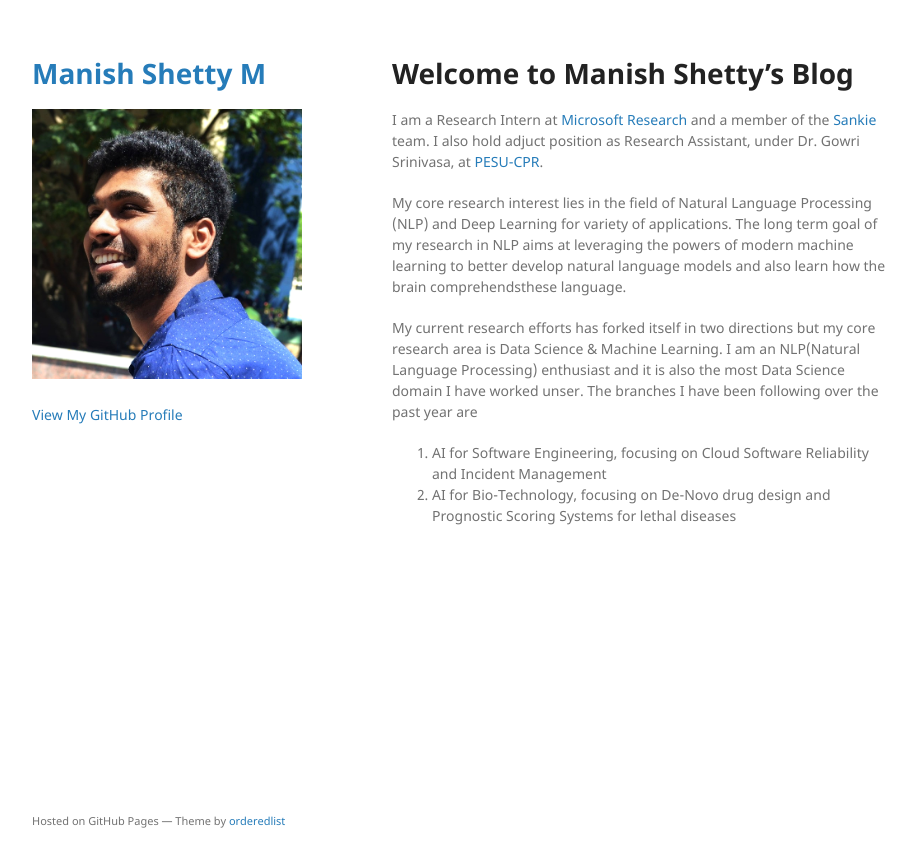
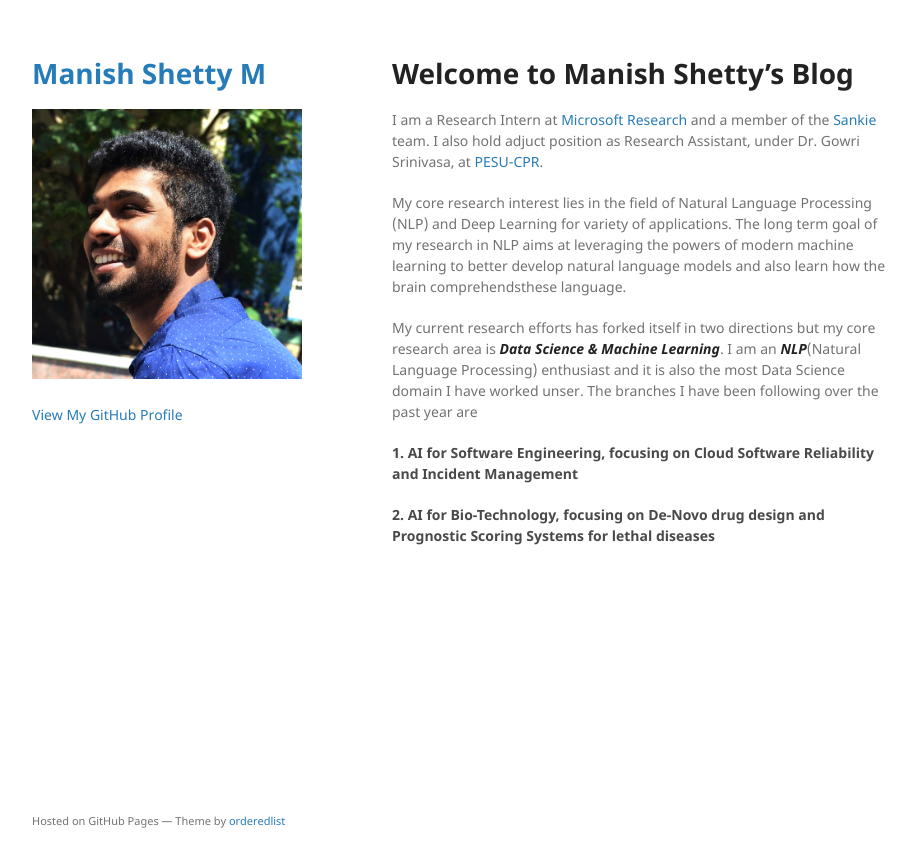
Before and after one commit to manishshettym/manishshettym.github.io, a Jekyll site: the page built from index.md, in a window 1280 px wide. Shown: the top 867 px of the page, without its empty margins (178-1094 px from the left). Built offline with Jekyll 4.4.1, drawn with Linux system fonts in a browser that asks for light colours; the repository's description, which GitHub fills in, is left out; our own code applies the rules of GitHub Pages for plain Markdown files.

Commit message:
Updates to index

```diff
--- a/index.md
+++ b/index.md
@@ -8,7 +8,7 @@ I am a Research Intern at [Microsoft Research](https://www.microsoft.com/en-us/r
 
 My core research interest lies in the field of Natural Language Processing (NLP) and Deep Learning for variety of applications. The long term goal of my research in NLP aims at leveraging the powers of modern machine learning to better develop natural language models and also learn how the brain comprehendsthese language.
 
-My current research efforts has forked itself in two directions but my core research area is Data Science & Machine Learning. I am an NLP(Natural Language Processing) enthusiast and it is also the most Data Science domain I have worked unser. The branches I have been following over the past year are
+My current research efforts has forked itself in two directions but my core research area is ***Data Science & Machine Learning***. I am an ***NLP***(Natural Language Processing) enthusiast and it is also the most Data Science domain I have worked unser. The branches I have been following over the past year are
 
-1. AI for Software Engineering, focusing on Cloud Software Reliability and Incident Management
-2. AI for Bio-Technology, focusing on De-Novo drug design and Prognostic Scoring Systems for lethal diseases
+#### 1. AI for Software Engineering, focusing on Cloud Software Reliability and Incident Management
+#### 2. AI for Bio-Technology, focusing on De-Novo drug design and Prognostic Scoring Systems for lethal diseases
```
